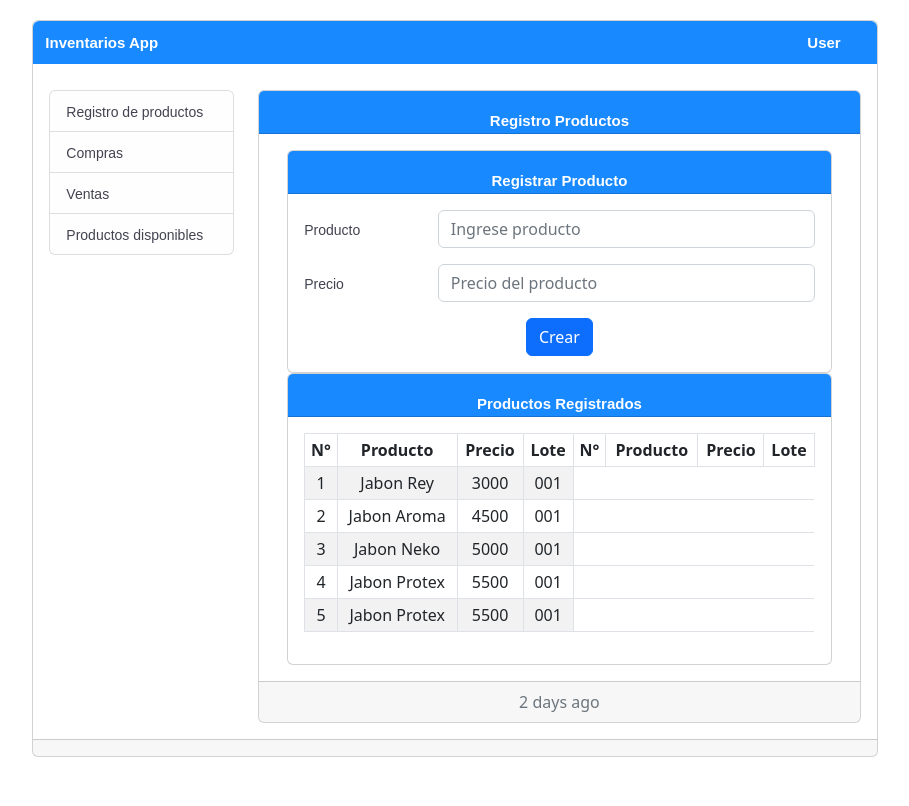
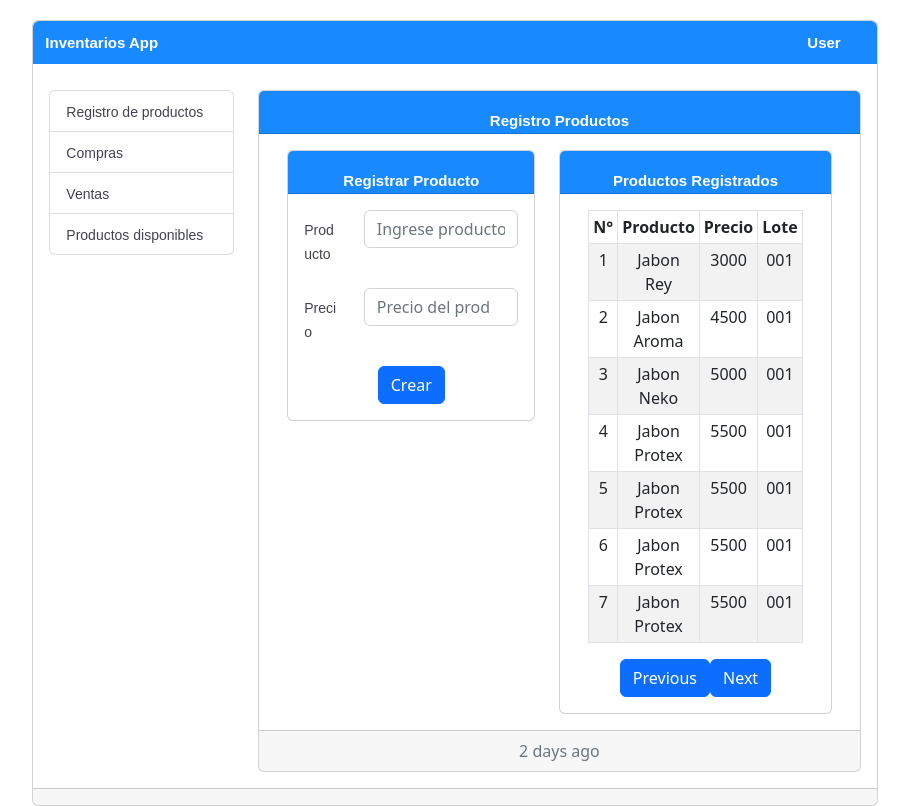
Before and after one commit to yo-huaca95/Actividad1-Fullstack, a React (Create React App) app in the folder Actividad-1-Front/: page /RegistroProductos in a window 1280 px wide. Shown: the whole page, without its empty margins (185-1094 px from the left). Built offline with nearby package versions, Linux system fonts and the light colour scheme.

Commit message:
avances tabla

```diff
--- a/Actividad-1-Front/src/Components/MenuNavegacionIzquierdo/MenuIzquierdo.js
+++ b/Actividad-1-Front/src/Components/MenuNavegacionIzquierdo/MenuIzquierdo.js
@@ -1,36 +1,39 @@
-import React from 'react'
+import React, { useState } from 'react'
 import { Link } from "react-router-dom";
 import Col from 'react-bootstrap/Col';
 import Row from 'react-bootstrap/Row';
 import Tab from 'react-bootstrap/Tab';
 import ListGroup from 'react-bootstrap/ListGroup';
 import './MenuIzquierdo.css';
-import { AppRouterMenuIzquierdo } from './Rutas/AppRouterMenuIzquierdo';
+import { MarcoOpciones } from './OpcionesMenu/MarcoOpciones';
+
 
 
 export const MenuIzquierdo = () => {
+
+  var [opcionMenu,setOpcion]=useState(1);
     return (
         <Tab.Container id="list-group-tabs-example" >
         <Row className='fila'>
           <Col md={{ span: 3 }} className='ColumnMenu'>
           <ListGroup>
             <ListGroup.Item action variant='light'>
-            <Link to="/RegistroProductos"><span className="spanletraTextoNormal" >Registro de productos</span></Link>
+            <Link to="/RegistroProductos" onClick={()=> setOpcion(opcionMenu=1)} ><span className="spanletraTextoNormal" >Registro de productos</span></Link>
             </ListGroup.Item>
             <ListGroup.Item action variant='light'>
-            <Link to="/Compras"><span className="spanletraTextoNormal" >Compras </span></Link>
+            <Link to="/Compras" onClick={()=>setOpcion(opcionMenu=2)} ><span className="spanletraTextoNormal" >Compras </span></Link>
             </ListGroup.Item>
             <ListGroup.Item action variant='light'>
-            <Link to="/Ventas"><span className="spanletraTextoNormal" >Ventas</span></Link>
+            <Link to="/Ventas" onClick={()=>setOpcion(opcionMenu=3)} ><span className="spanletraTextoNormal" >Ventas</span></Link>
             </ListGroup.Item>
             <ListGroup.Item action variant='light'>
-            <Link to="/Productos-Disponibles"><span className="spanletraTextoNormal" >Productos disponibles </span></Link>
+            <Link to="/Productos-Disponibles" onClick={()=>setOpcion(opcionMenu=4)} ><span className="spanletraTextoNormal" >Productos disponibles </span></Link>
             </ListGroup.Item>
           </ListGroup>
           </Col>
           <Col md={{ span: 9  }}>
             <Tab.Content>
-            <AppRouterMenuIzquierdo/>
+            <MarcoOpciones opcion={opcionMenu}/>
             </Tab.Content>
           </Col>
         </Row>
--- a/Actividad-1-Front/src/Components/MenuNavegacionIzquierdo/OpcionesMenu/MarcoOpciones.js
+++ b/Actividad-1-Front/src/Components/MenuNavegacionIzquierdo/OpcionesMenu/MarcoOpciones.js
@@ -1,42 +1,19 @@
 import React from "react";
+
+import {TituloMarcoOpciones} from '../OpcionesMenu/MarcoOpciones/TituloMarcoOpciones';
 import './MarcoOpciones.css';
+import {AppRouterMenuIzquierdo} from '../Rutas/AppRouterMenuIzquierdo';
 
-import {RegistroProductos} from '../OpcionesMenu/RegistroProductos/RegistroProductos';
-import {Compras} from '../OpcionesMenu/Compras/Compras';
-import {Ventas} from '../OpcionesMenu/Ventas/Ventas';
-import {ProductosDisponibles} from '../OpcionesMenu/ProductosDisponibles/ProductosDisponibles';
 
-const headerOpciones=[
-    {"Opcion":"1",
-      "Descripcion": "Registro Productos",
-      "Cuerpo":<RegistroProductos/>
-    },
-    {"Opcion":"2",
-     "Descripcion": "Compras",
-     "Cuerpo":<Compras/>
-    },
-    {"Opcion":"3",
-    "Descripcion": "Ventas",
-    "Cuerpo":<Ventas/>
-    },
-    {"Opcion":"4",
-    "Descripcion": "Productos disponibles",
-    "Cuerpo":<ProductosDisponibles/>
-   }
-]
+
 
 
 export const MarcoOpciones= (props)=>{
-
     return (
         <div className="card text-center">
-        <div className="card-header TituloComponentes">
-           <span className="spanLetraTextoTitulo"> {headerOpciones.filter((headerOpcion)=>headerOpcion.Opcion===props.opcion)[0].Descripcion}</span>
-        </div>
+          <TituloMarcoOpciones opcion={props.opcion}/>
         <div className="card-body">
-
-          {headerOpciones.filter((headerOpcion)=>headerOpcion.Opcion===props.opcion)[0].Cuerpo}
-
+           <AppRouterMenuIzquierdo/>
         </div>
         <div className="card-footer text-muted">
           2 days ago
--- /dev/null
+++ b/Actividad-1-Front/src/Components/MenuNavegacionIzquierdo/OpcionesMenu/MarcoOpciones/TituloMarcoOpciones.js
@@ -0,0 +1,25 @@
+import React from "react";
+
+const headerOpciones=[
+    {"Opcion":1,
+      "Descripcion": "Registro Productos",
+    },
+    {"Opcion":2,
+     "Descripcion": "Compras",
+    },
+    {"Opcion":3,
+    "Descripcion": "Ventas",
+    },
+    {"Opcion":4,
+    "Descripcion": "Productos disponibles",
+   }
+]
+
+export const TituloMarcoOpciones= (props)=>{
+    return (
+        <div className="card-header TituloComponentes">
+        <span className="spanLetraTextoTitulo"> {headerOpciones.filter((headerOpcion)=>headerOpcion.Opcion===props.opcion)[0].Descripcion}</span>
+       </div>
+    );
+
+}
--- a/Actividad-1-Front/src/Components/MenuNavegacionIzquierdo/OpcionesMenu/RegistroProductos/RegistroProductos.js
+++ b/Actividad-1-Front/src/Components/MenuNavegacionIzquierdo/OpcionesMenu/RegistroProductos/RegistroProductos.js
@@ -1,58 +1,11 @@
-import React, { useEffect, useState, useMemo } from "react";
-import {useTable} from "react-table"
+import React from "react";
 import {Card, Col, Container, Form, Row} from "react-bootstrap";
-import Table from 'react-bootstrap/Table';
+
 import Button from 'react-bootstrap/Button';
 import './RegistroProductos.css';
-import { COLUMNS } from "./Tabla/columns";
-import {PRODUCTOS} from "./Tabla/productos"
-//import { COLUMNS } from "./Tabla/columns";
-
-
-// function useProductos (){
-//   const [productos, getProductos]=useState([])
-//   useEffect (
-//               () => {
-//               fetch('Json/json.js')
-//               .then(response=>response.json())
-//               .then (datos=>{
-//                 getProductos(datos)
-//               })
-
-//             },[])
-
-
-//   return productos
-// }
-
-
-
-
-//console.log(useProductos ());
+import {Tabla} from './Tabla/Tabla'
 
 export  const RegistroProductos= () => {
-
-  // const listaProductos= useProductos()
-  // console.log(listaProductos);
-  const data= useMemo(()=> PRODUCTOS,[])
-  const columns = useMemo (()=>COLUMNS,[])
-
-  // console.log(columns);
-
-  const tableInstance= useTable({
-    columns,
-    data
-  })
-
-
-  const {
-    getTableProps,
-    getTableBodyProps,
-    headerGroups,
-    rows,
-    prepareRow
-
-  }=tableInstance
 
     return (
       <Container className="conta">
@@ -87,41 +40,9 @@ export  const RegistroProductos= () => {
   <Card  className="CardsTablePrRegistrar">
       <Card.Header className="TituloComponentes"><span className="spanLetraTextoTitulo">Productos Registrados</span></Card.Header>
         <Card.Body>
-
-    <Table striped bordered hover size="sm" {...getTableProps}>
-      <thead>
-        {headerGroups.map((headerGroup)=>(
-        <tr {...headerGroup.getHeaderGroupProps()}>
-          {
-            headerGroup.headers.map(
-              (column)=>(
-                <th {...column.getHeaderProps()} >{column.render('Header')}</th>
-              ))}
-          <th>N°</th>
-          <th>Producto</th>
-          <th>Precio</th>
-          <th>Lote</th>
-        </tr>
-        ))}
-      </thead>
-      <tbody {...getTableBodyProps()} >
-        { rows.map(row=>{
-          prepareRow (row)
-          return (
-        <tr {...row.getRowProps()} >
-            {
-              row.cells.map(
-                (cell)=>{
-                  return <td {...cell.getCellProps()}>{cell.render('Cell')}</td>
-                }
-              )
-            }
-        </tr>
-           )
-          })}
-      </tbody>
-    </Table>
-
+      <Container >
+       <Tabla/>
+     </Container>
     </Card.Body>
     </Card>
     </Col>
--- /dev/null
+++ b/Actividad-1-Front/src/Components/MenuNavegacionIzquierdo/OpcionesMenu/RegistroProductos/Tabla/Tabla.js
@@ -0,0 +1,69 @@
+import React, {useMemo} from "react";
+import {useTable, usePagination} from "react-table"
+import Table from 'react-bootstrap/Table';
+import Button from 'react-bootstrap/Button';
+
+import { COLUMNS } from "./columns";
+import {PRODUCTOS} from "./productos";
+
+export const Tabla= ()=>{
+
+    const data= useMemo(()=> PRODUCTOS,[])
+    const columns = useMemo (()=>COLUMNS,[])
+
+    const tableInstance= useTable({
+      columns,
+      data
+    },usePagination)
+
+
+    const {
+      getTableProps,
+      getTableBodyProps,
+      headerGroups,
+      page,
+      nextPage,
+      previousPage,
+      prepareRow
+
+    }=tableInstance
+
+    return (
+        <>
+        <Table striped bordered hover size="sm" {...getTableProps}>
+        <thead>
+          {headerGroups.map((headerGroup)=>(
+          <tr {...headerGroup.getHeaderGroupProps()}>
+            {
+              headerGroup.headers.map(
+                (column)=>(
+                  <th {...column.getHeaderProps()} >{column.render('Header')}</th>
+                ))}
+          </tr>
+          ))}
+        </thead>
+        <tbody {...getTableBodyProps()} >
+          { page.map(row=>{
+            prepareRow (row)
+            return (
+          <tr {...row.getRowProps()} >
+              {
+                row.cells.map(
+                  (cell)=>{
+                    return <td {...cell.getCellProps()}>{cell.render('Cell')}</td>
+                  }
+                )
+              }
+          </tr>
+             )
+            })}
+        </tbody>
+        </Table>
+        <div>
+        <Button onClick={()=>previousPage()}> Previous</Button>
+        <Button onClick={()=>nextPage()}> Next</Button>
+        </div>
+        </>
+    );
+
+}
--- a/Actividad-1-Front/src/Components/MenuNavegacionIzquierdo/OpcionesMenu/RegistroProductos/Tabla/productos.js
+++ b/Actividad-1-Front/src/Components/MenuNavegacionIzquierdo/OpcionesMenu/RegistroProductos/Tabla/productos.js
@@ -28,6 +28,18 @@ export const PRODUCTOS=[
         Producto:'Jabon Protex',
         Precio:5500,
         Lote:'001'
+    },
+    {
+        id:6,
+        Producto:'Jabon Protex',
+        Precio:5500,
+        Lote:'001'
+    },
+    {
+        id:7,
+        Producto:'Jabon Protex',
+        Precio:5500,
+        Lote:'001'
     }
 
 ]
--- a/Actividad-1-Front/src/Components/MenuNavegacionIzquierdo/Rutas/AppRouterMenuIzquierdo.js
+++ b/Actividad-1-Front/src/Components/MenuNavegacionIzquierdo/Rutas/AppRouterMenuIzquierdo.js
@@ -1,16 +1,18 @@
 import React from "react";
-import {MarcoOpciones} from '../OpcionesMenu/MarcoOpciones';
-
+import {Ventas} from '../OpcionesMenu/Ventas/Ventas'
+import {RegistroProductos} from '../OpcionesMenu/RegistroProductos/RegistroProductos'
+import {Compras} from '../OpcionesMenu/Compras/Compras'
+import {ProductosDisponibles} from '../OpcionesMenu/ProductosDisponibles/ProductosDisponibles'
 import {Routes,Route } from "react-router-dom";
 
 export const AppRouterMenuIzquierdo = () =>{
     return (
         <div>
              <Routes>
-                <Route  path="/RegistroProductos" element={<MarcoOpciones opcion="1"/>}/>
-                <Route  path="/Compras" element={<MarcoOpciones opcion="2"/>}/>
-                <Route  path="/Ventas" element={<MarcoOpciones opcion="3"/>}/>
-                <Route  path="/Productos-Disponibles" element={<MarcoOpciones opcion="4"/>}/>
+                <Route  path="/RegistroProductos" element={<RegistroProductos/>}/>
+                <Route  path="/Compras" element={<Compras/>}/>
+                <Route  path="/Ventas" element={<Ventas/>}/>
+                <Route  path="/Productos-Disponibles" element={<ProductosDisponibles/>}/>
              </Routes>
         </div>
     );
```
